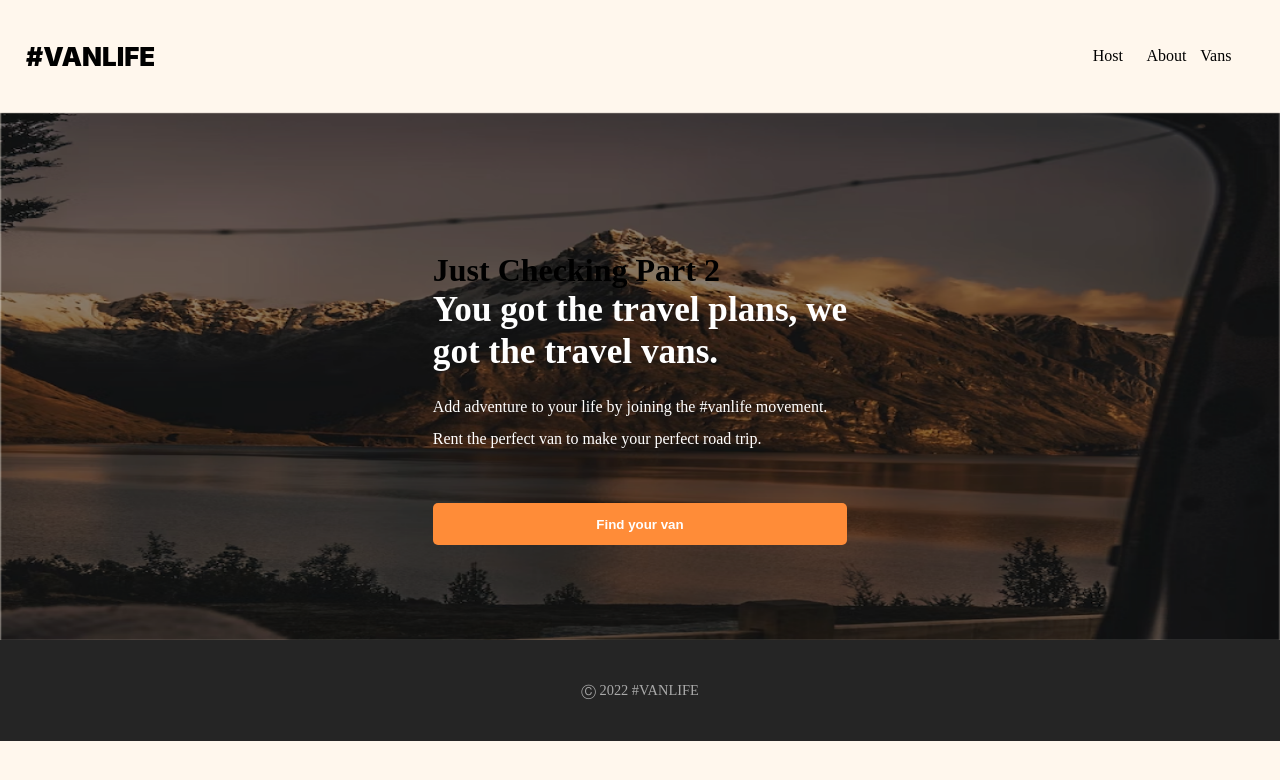
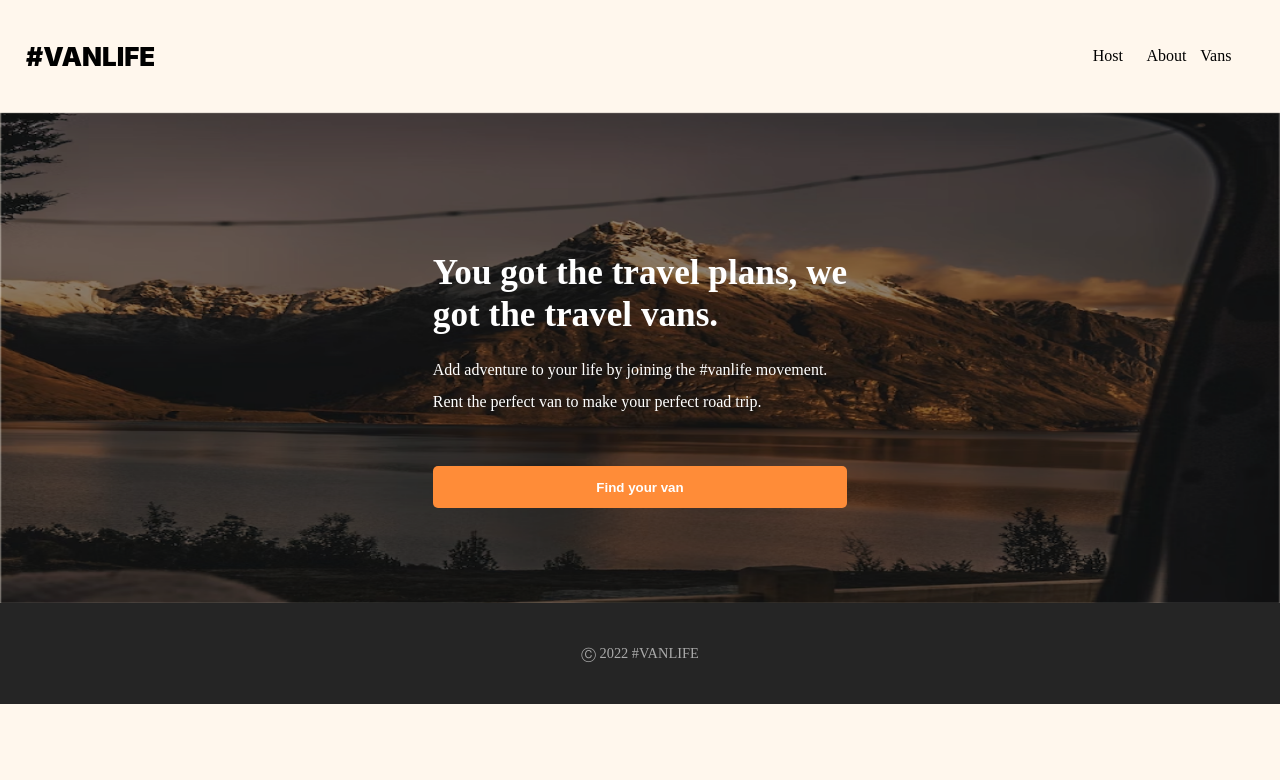
Before and after one commit to sanjeevshah1/Vans-Life-Project, a React (Vite) app: page /home in a window 1280 px wide. Shown: the top 780 px of the page. Built offline with nearby package versions, Linux system fonts and the light colour scheme; what miragejs would draw is missing.

Commit message:
removed try

```diff
--- a/src/Pages/Home.tsx
+++ b/src/Pages/Home.tsx
@@ -5,7 +5,6 @@ const Home = () => {
    <>
         <div className="intro-container both-center">
             <div className="intro">
-                <h1>Just Checking Part 2</h1>
                 <h2>You got the travel plans,
                     we  <br /> got the travel vans.</h2>
                 <p>Add adventure to your life by joining the #vanlife movement.<br />  Rent the perfect van to make your perfect road trip.</p>
```
